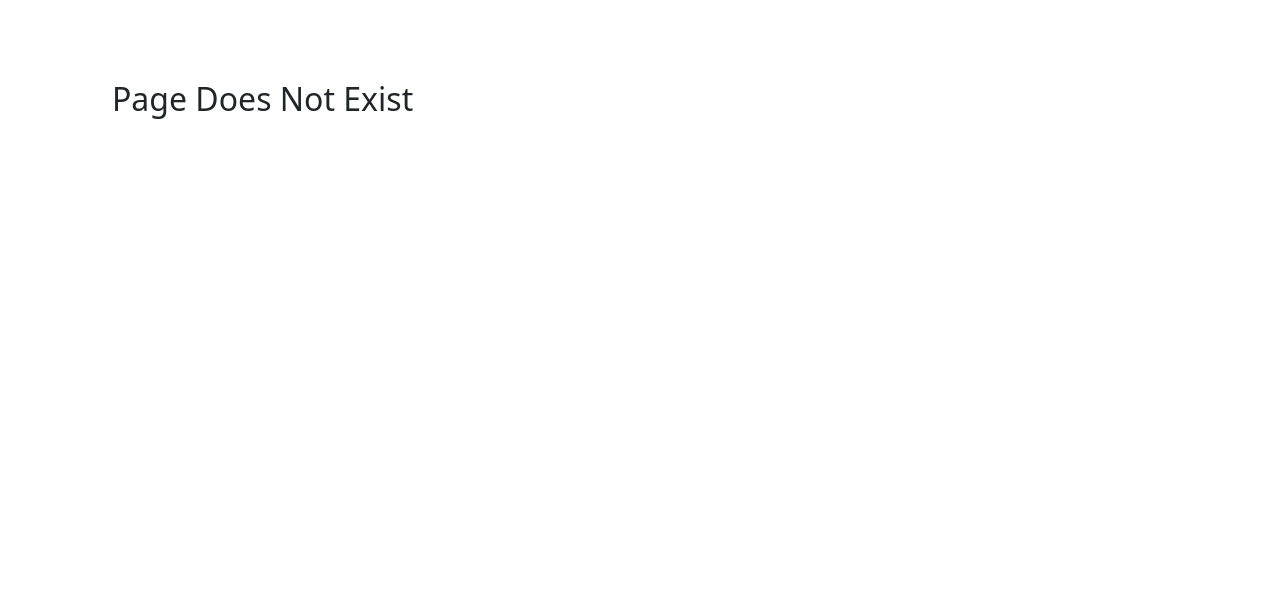
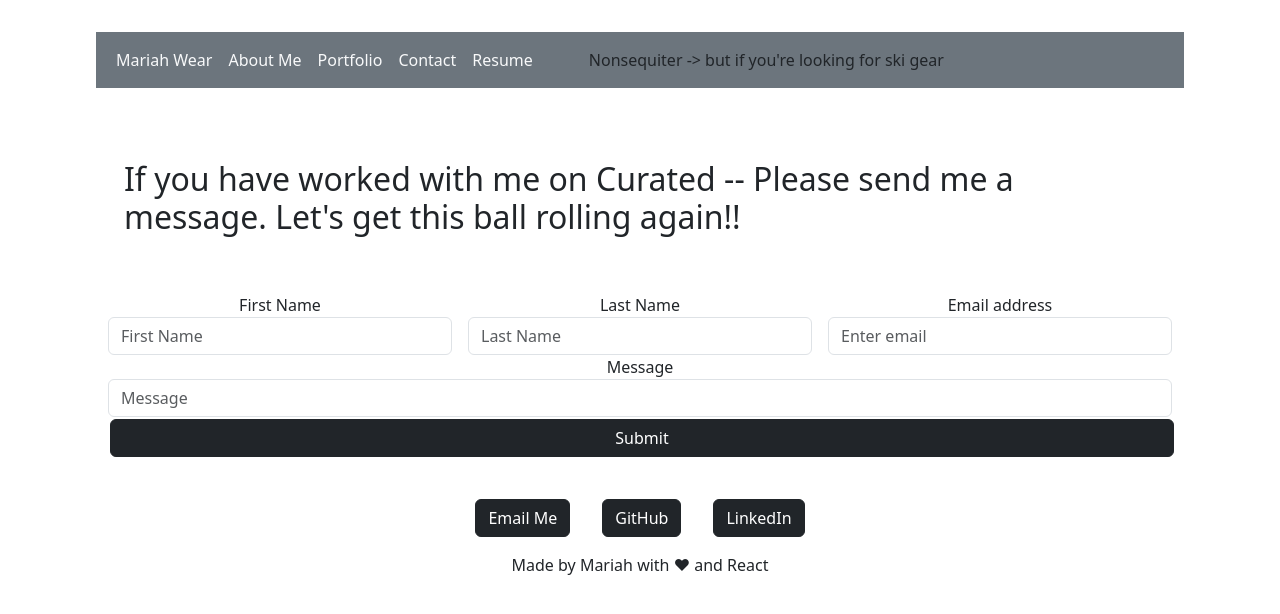
Before and after one commit to mariahw4/personal-portfolio, a React (Vite) app: page /expert in a window 1280 px wide. Before the commit this address had no page. Shown: the top 614 px of the page. Built offline with nearby package versions, Linux system fonts and the light colour scheme.

Commit message:
adding gear page

```diff
--- a/src/components/Nav.jsx
+++ b/src/components/Nav.jsx
@@ -22,6 +22,9 @@ function Nav() {
        <Link key={5} className="nav-link text-light" to="/resume">
        Resume
      </Link>,
+      <Link key={6} className="nav-link text-dark px-5" to="/expert">
+      Nonsequiter -&gt; but if you&apos;re looking for ski gear
+    </Link>,
       ]}
     />
     </>
--- /dev/null
+++ b/src/components/gear_expert.jsx
@@ -0,0 +1,86 @@
+function GearHead() {
+
+    return (
+      <div className="container py-4">
+        <h2 className="h2" id="Contact-Me">
+        If you have worked with me on Curated -- Please send me a message. Let&apos;s get this ball rolling again!!
+        </h2>
+
+        <form
+          action="https://formsubmit.co/7d15528960746a592416c31c8be147f6"
+          method="POST"
+        >
+          <input
+            type="hidden"
+            name="_subject"
+            value="Mariah Wear Portfolio Contact Submission"
+          ></input>
+          <input
+            type="hidden"
+            name="_url"
+            value="https://mariah-wear.netlify.app/"
+          ></input>
+          <input
+            type="hidden"
+            name="_next"
+            value="https://mariah-wear.netlify.app/thanks/"
+          ></input>
+          <div className="row gy-2 gx-3 ">
+            <div className="col-12 col-md-6 col-lg-4">
+              <label htmlFor="firstName">First Name</label>
+              <input
+                type="text"
+                className="form-control"
+                name="name"
+                id="firstName"
+                required
+                placeholder="First Name"
+              />
+            </div>
+            <div className="col-12 col-md-6 col-lg-4">
+              <label htmlFor="lastName">Last Name</label>
+              <input
+                type="text"
+                className="form-control"
+                name="lastName"
+                id="lastName"
+                required
+                placeholder="Last Name"
+              />
+            </div>
+            <div className="form-group col-12  col-lg-4">
+              <label htmlFor="email">Email address</label>
+              <input
+                type="email"
+                className="form-control"
+                name="email"
+                id="exampleInputEmail1"
+                required
+                aria-describedby="emailHelp"
+                placeholder="Enter email"
+              />
+              {/* <small id="emailHelp" className="form-text text-muted">Please enter a valid email.</small> */}
+            </div>
+          </div>
+          {/* <div className="row"> */}
+          <div className="form-group col-auto">
+            <label htmlFor="message">Message</label>
+            <input
+              type="text"
+              className="form-control"
+              name="message"
+              id="message"
+              required
+              placeholder="Message"
+            />
+          </div>
+          <button type="submit" className="btn btn-dark col-12">
+            Submit
+          </button>
+          {/* </div> */}
+        </form>
+      </div>
+    );
+  }
+
+  export default GearHead;
--- a/src/main.jsx
+++ b/src/main.jsx
@@ -14,6 +14,7 @@ import { ErrorPage } from './components/error_page';
 import Resume from './components/resume';
 import ThankYou from './components/thankyou';
 import Home from './components/home';
+import GearHead from './components/gear_expert';
 
 const router = createBrowserRouter([
   {
@@ -44,6 +45,10 @@ const router = createBrowserRouter([
       {
         path: 'thanks',
         element: <ThankYou />
+      },
+      {
+        path: 'expert',
+        element: <GearHead />
       }
     ],
   },
```
Also changed, not shown: src/components/contact.jsx (+0 -52 lines).
